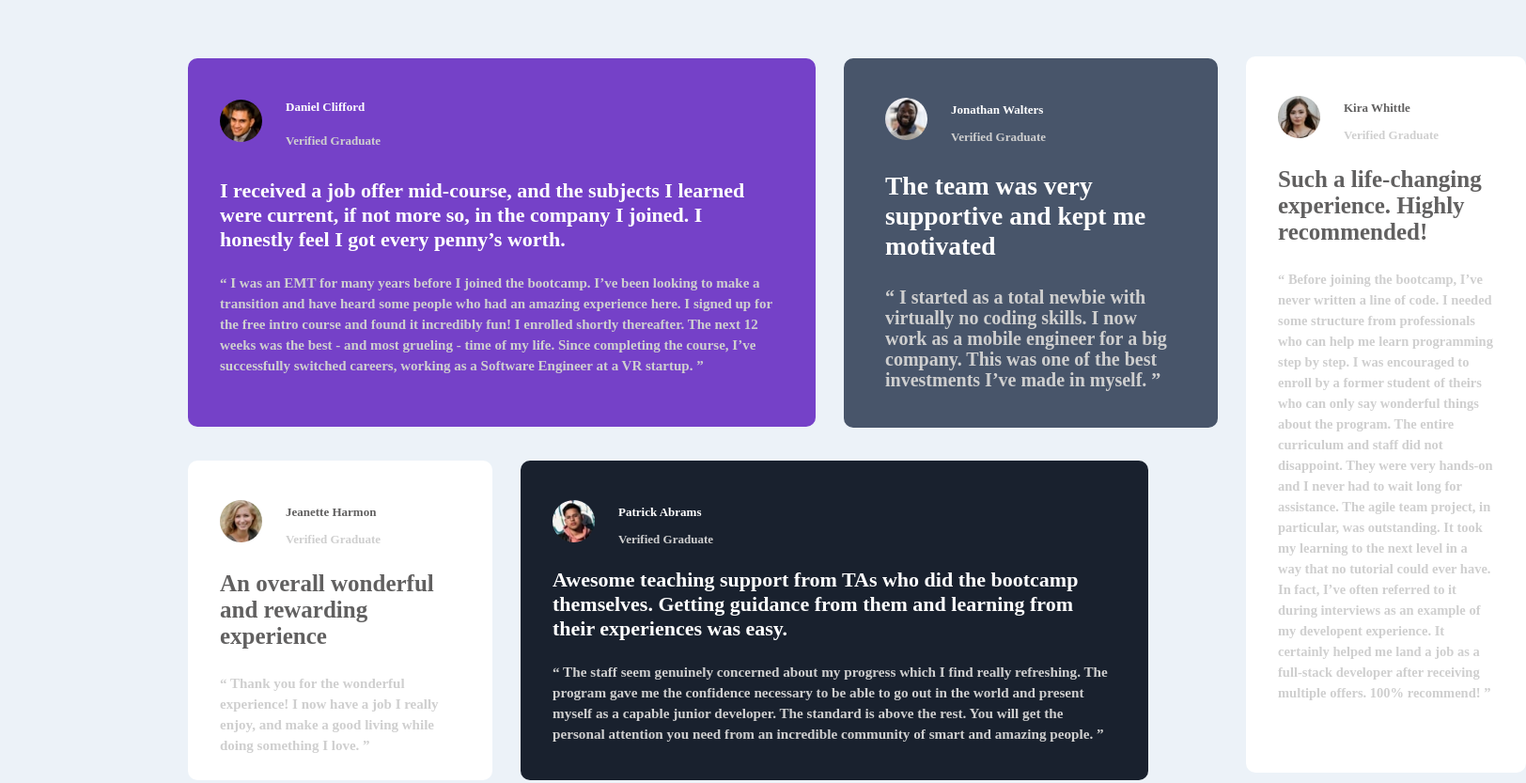
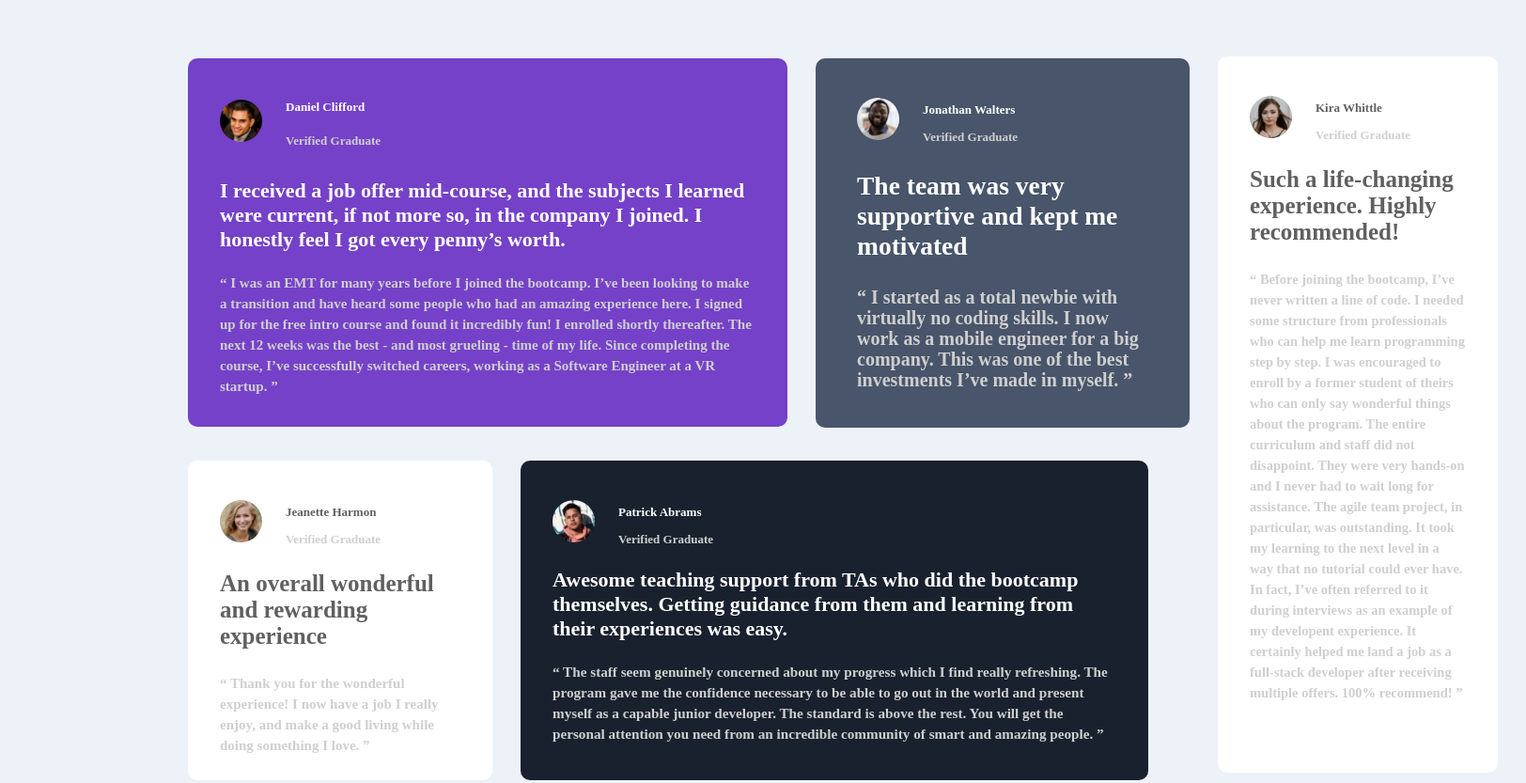
Before and after one commit to Tobiloba1234/Testimonal-grid, a plain HTML site: page index.html in a window 1280 px wide. Shown: the part 140-973 px from the top of the page at 94% size, 1624 px wide, since content can reach past the window. Drawn offline with Linux system fonts and the light colour scheme.

Commit message:
Update real.css

```diff
--- a/real.css
+++ b/real.css
@@ -40,7 +40,7 @@ quote{
   border-radius:10px;
   padding:24px 34px 34px 34px;
   margin-top:2px;
-  width: 600px;
+  width: 570px;
   height:20.9rem;
   grid-area: d;
 
```
